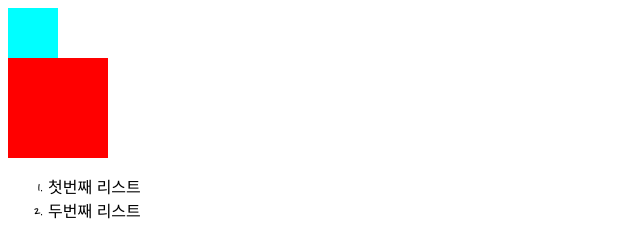
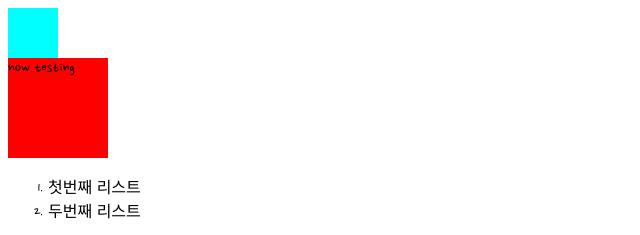
Before and after one commit to JeongKyungHoon/block7, a plain HTML site: page No.003/index.html in a window 1280 px wide. Shown: the top 235 px of the page, 0-640 px from the left. Drawn offline with Linux system fonts and the light colour scheme.

Commit message:
커밋테스트

```diff
--- a/No.003/index.html
+++ b/No.003/index.html
@@ -10,7 +10,7 @@
   </head>
   <body>
     <div class="test-div"></div>
-    <div id="test-div"></div>
+    <div id="test-div">now testing</div>
     <ol>
       <li>첫번째 리스트</li>
       <li>두번째 리스트</li>
```
